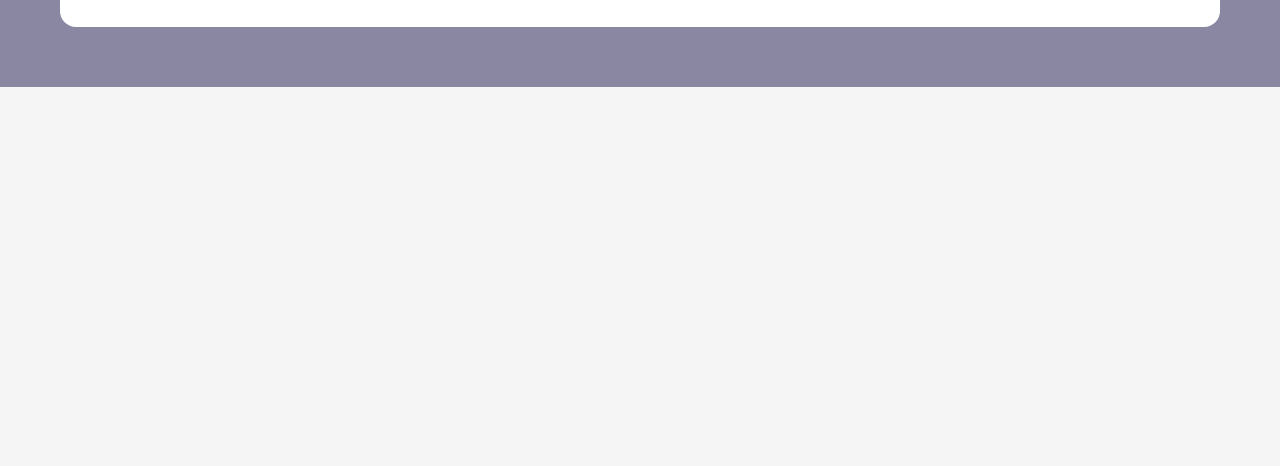
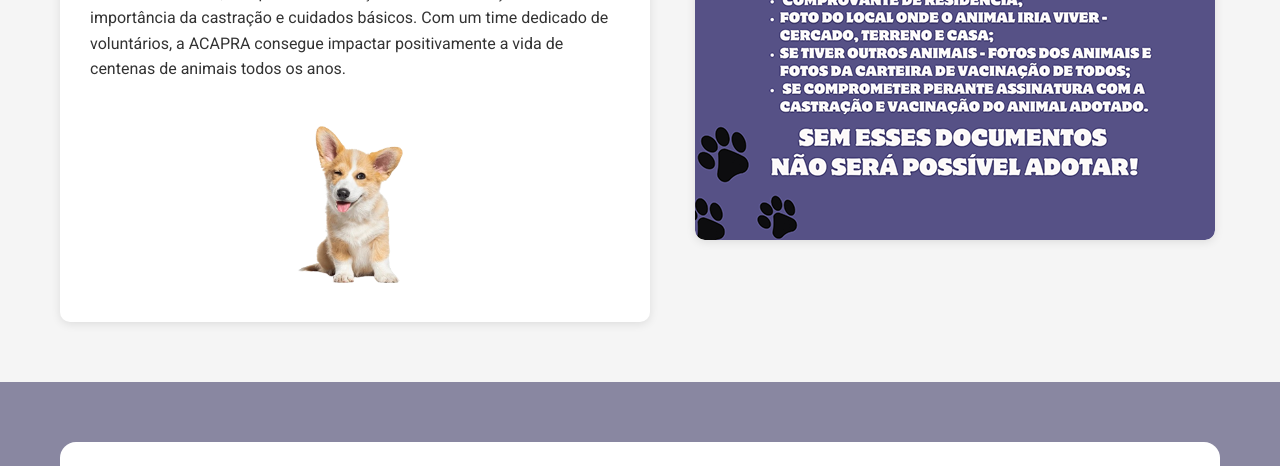
Before and after one commit to Leandro-Zanella/curricularizacao-acapra, a plain HTML site: page index.html in a window 1280 px wide. Shown: the part 883-1349 px from the top of the page. Before the commit the page ends 970 px from the top, so only its background shows below. Drawn offline with Linux system fonts and the light colour scheme.

Commit message:
adicionando sessão de história da acapra e css

```diff
--- a/index.html
+++ b/index.html
@@ -51,6 +51,28 @@
         </div>
     </section>
 
+    <!-- História Section -->
+    <section id="historia" class="historia">
+        <div class="container">
+            <div class="historia-content">
+                <div class="historia-text">
+                    <h2 class="section-title">HISTÓRIA</h2>
+                    <p>A ACAPRA, atuante desde 2014, surgiu com o propósito de proteção animal em Florianópolis. O
+                        trabalho começou pequeno em 2014, mas hoje expandiu para um amplo conjunto de atividades de
+                        proteção e resgate de animais.</p>
+                    <p>Nossa missão é promover o bem-estar animal através de resgates, cuidados médicos, campanhas de
+                        adoção e conscientização sobre a importância da castração e cuidados básicos. Com um time
+                        dedicado de voluntários, a ACAPRA consegue impactar positivamente a vida de centenas de animais
+                        todos os anos.</p>
+                    <img src="assets/cachoro.png" alt="imagem de um cachorro">
+                </div>
+                <div class="historia-image">
+                    <img src="assets/adocao.png" alt="imagem de um cachorro">
+                </div>
+            </div>
+        </div>
+    </section>
+
     <!-- Footer -->
     <footer>
         <div class="container">
--- a/style.css
+++ b/style.css
@@ -249,6 +249,45 @@ header {
     z-index: 1;
 }
 
+/* História Section */
+.historia-content {
+    display: flex;
+    align-items: flex-start;
+    gap: 40px;
+}
+
+.historia-text {
+    flex: 1;
+    background-color: var(--color-white);
+    border-radius: var(--border-radius);
+    padding: var(--padding-card);
+    box-shadow: var(--shadow-card);
+}
+
+.historia-text p {
+    margin-bottom: 20px;
+}
+
+.historia-text img {
+    display: block;
+    max-width: 100%;
+    margin: 20px auto 0;
+    height: 190px !important;
+    border-radius: var(--border-radius);
+}
+
+.historia-image {
+    flex: 1;
+    display: flex;
+    justify-content: center;
+}
+
+.historia-image img {
+    max-width: 100%;
+    border-radius: var(--border-radius);
+    box-shadow: var(--shadow-card);
+}
+
 /* Footer */
 footer {
     background-color: var(--color-primary);
```
